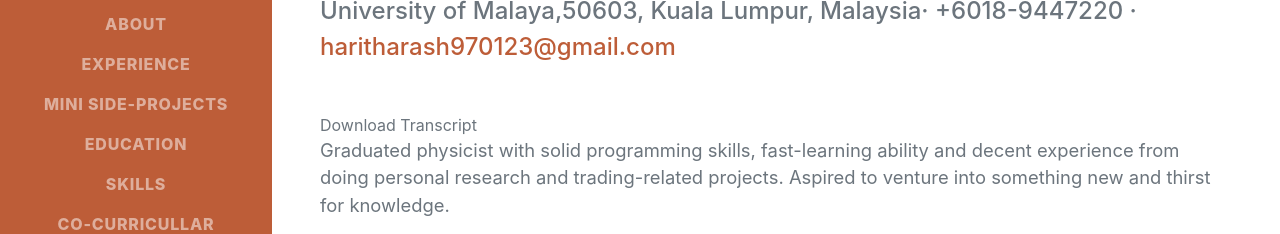
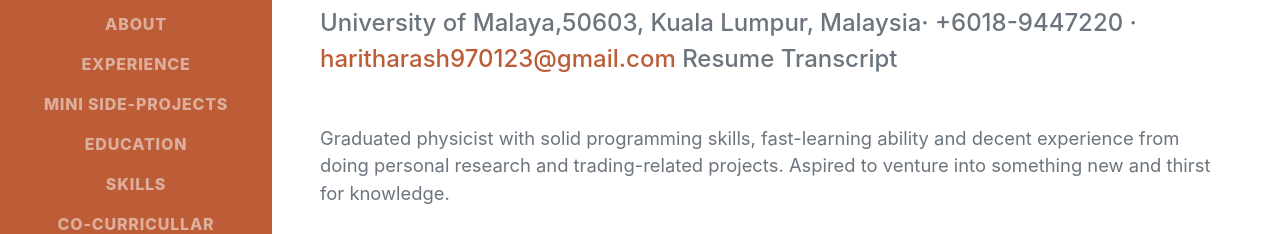
Before and after one commit to haritharash/MuhamadHarithArash, a website: page index.html in a window 1280 px wide. Shown: the part 348-582 px from the top of the page. Drawn offline with nearby package versions, Linux system fonts and the light colour scheme; a web font is replaced by a local one.

Commit message:
Update index.html

```diff
--- a/index.html
+++ b/index.html
@@ -49,9 +49,10 @@
                     <div class="subheading mb-5">
                         University of Malaya,50603, Kuala Lumpur, Malaysia· +6018-9447220 ·
                         <a href="mailto:name@email.com">haritharash970123@gmail.com</a>
+                    <a src="assets/img/CV_ARASH_IT">Resume</a>
+                    <a src="assets/img/SKIM PENGGREDAN.pdf">Transcript</a>
                     </div>
-                    <a src="assets/img/CV_ARASH_IT">Download</a>
-                    <a src="assets/img/SKIM PENGGREDAN.pdf">Transcript</a>
+
                     <p class="lead mb-5">Graduated physicist with solid programming skills, fast-learning ability and decent experience from doing personal research and trading-related projects. Aspired to venture into something new and thirst for knowledge.</p>
 
                     <div class="social-icons">
```
